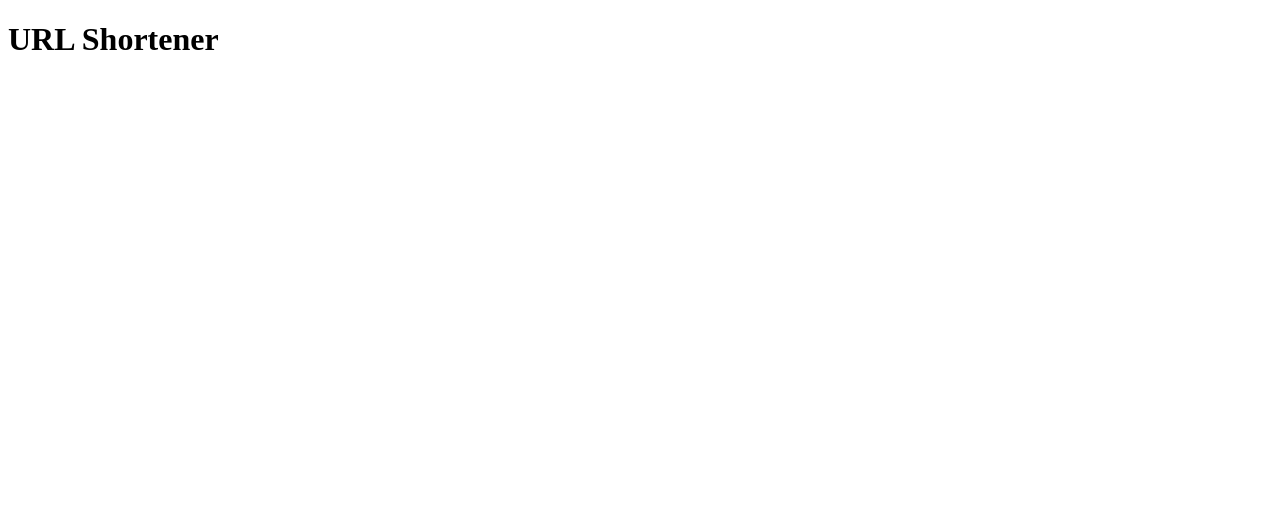
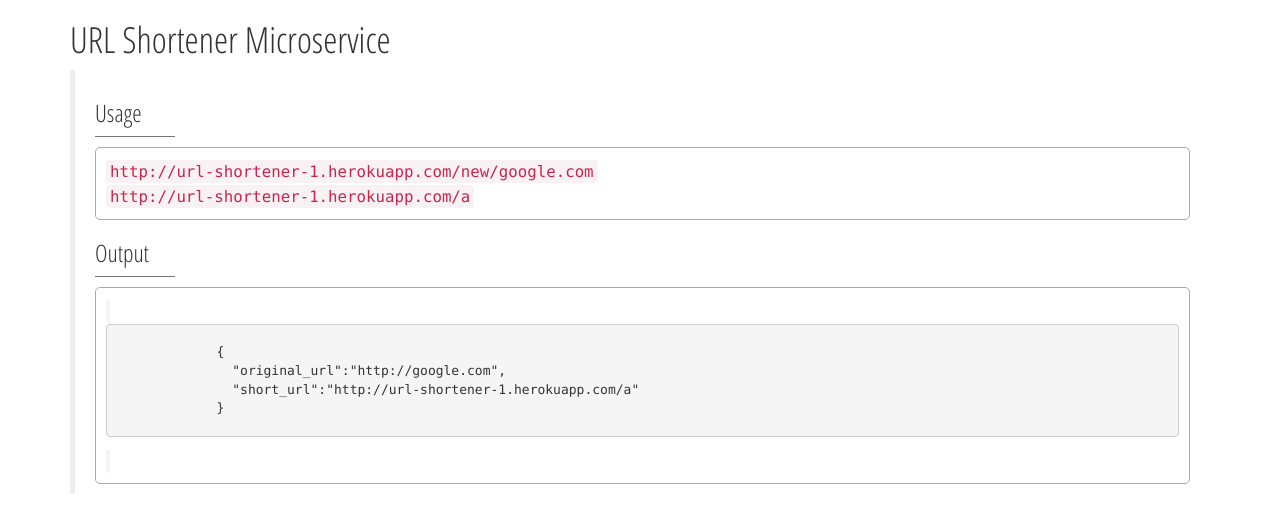
Before and after one commit to rohitrp/url-shortener-microservice, a website: page public/index.html in a window 1280 px wide. Drawn offline with nearby package versions, Linux system fonts and the light colour scheme.

Commit message:
feat: Provide instructions on how to use api

```diff
--- a/public/index.html
+++ b/public/index.html
@@ -3,11 +3,39 @@
   <head>
     <meta name="viewport" content="width=device-width, initial-scale=1.0">
     <title>URL Shortener</title>
+
+    <link href='https://fonts.googleapis.com/css?family=Open+Sans+Condensed:300,600' rel='stylesheet' type='text/css'>
+
+
+    <!-- Latest compiled and minified CSS -->
+    <link rel="stylesheet" href="https://maxcdn.bootstrapcdn.com/bootstrap/3.3.6/css/bootstrap.min.css" integrity="sha384-1q8mTJOASx8j1Au+a5WDVnPi2lkFfwwEAa8hDDdjZlpLegxhjVME1fgjWPGmkzs7" crossorigin="anonymous">
     <link rel="stylesheet" href="style.css">
   </head>
   <body>
     <div class="container">
-      <h1>URL Shortener</h1>
+      <h1 class="header">URL Shortener Microservice</h1>
+      <blockquote>
+        <h3>Usage</h3>
+        <div class="code">
+          <code>
+            http://url-shortener-1.herokuapp.com/new/google.com
+          </code><br>
+          <code>
+            http://url-shortener-1.herokuapp.com/a
+          </code>
+        </div>
+        <h3>Output</h3>
+        <div class="code">
+          <code>
+            <pre>
+              {
+                "original_url":"http://google.com",
+                "short_url":"http://url-shortener-1.herokuapp.com/a"
+              }
+            </pre>
+          </code>
+        </div>
+      </blockquote>
     </div>
   </body>
 </html>
--- a/public/style.css
+++ b/public/style.css
@@ -0,0 +1,25 @@
+body {
+  width: 100%;
+  font-family: 'Open Sans Condensed', sans-serif;
+}
+
+::selection {
+  background: rgb(139, 195, 74);
+  color: white;
+}
+
+pre {
+  padding: 0;
+}
+
+h3 {
+  border-bottom: 1px solid #777;
+  width: 80px;
+  padding-bottom: 10px;
+}
+
+.code {
+  padding: 10px;
+  border: 1px solid #aaa;
+  border-radius: 5px;
+}
```
